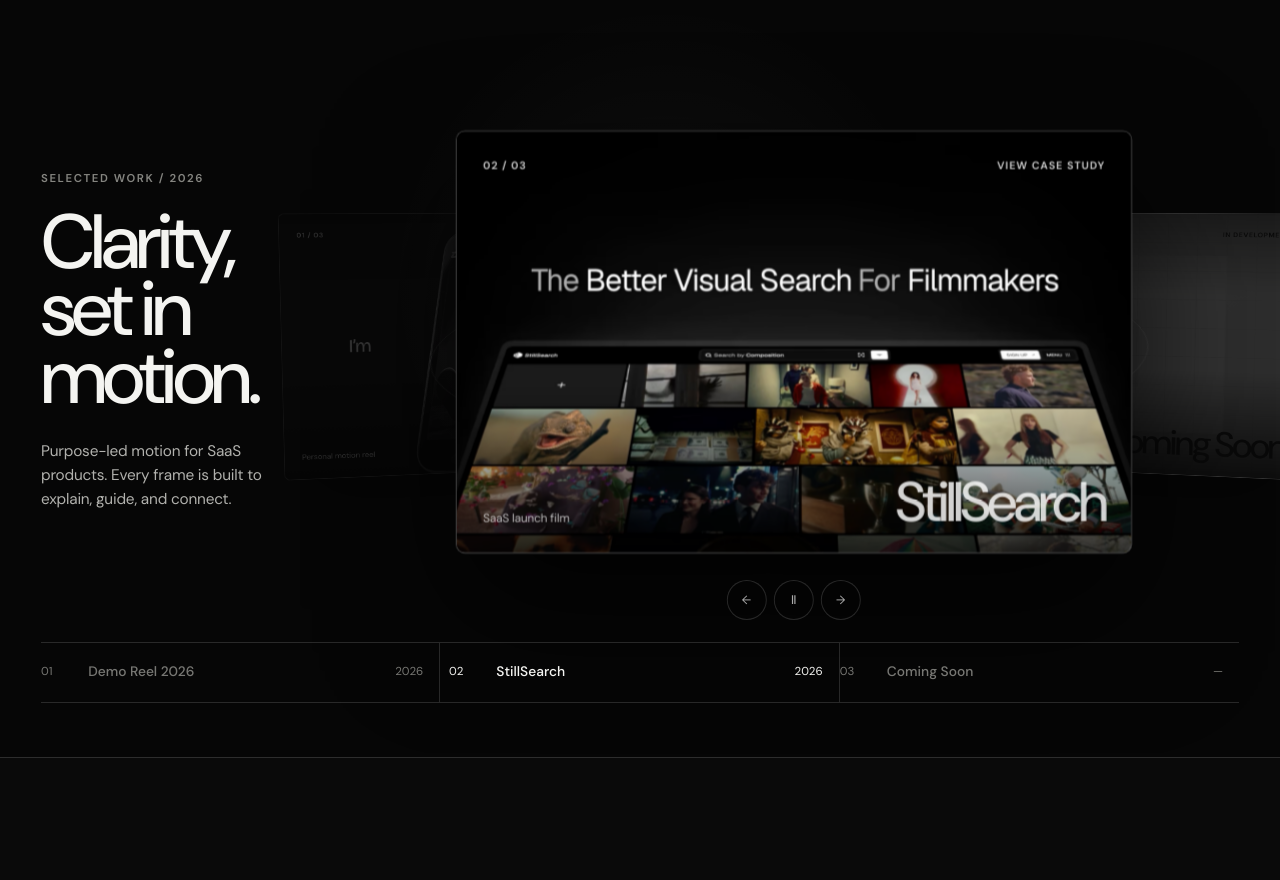
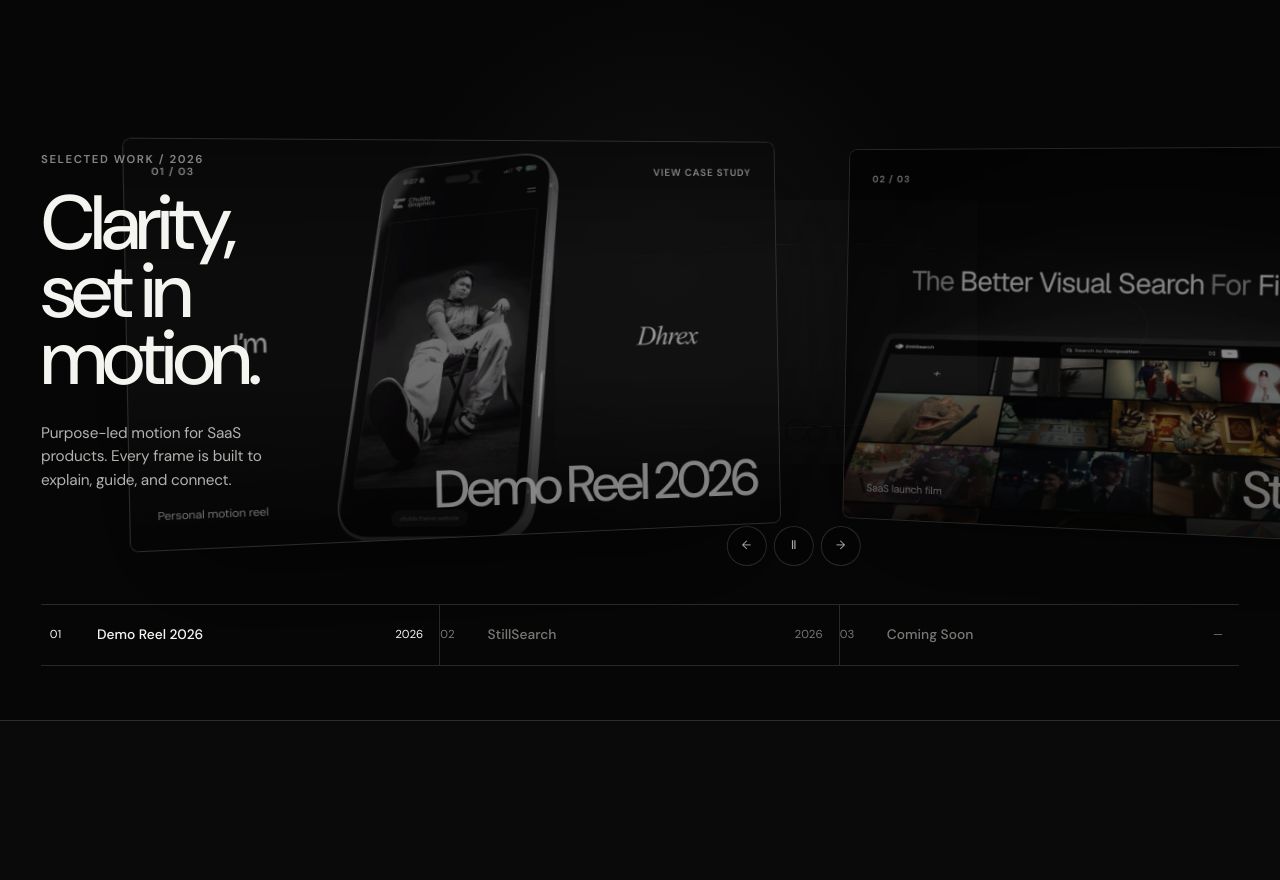
Before and after one commit to chulda-graphics/Portfolio-Website, a Next.js app: page / in a window 1280 px wide. Shown: the part 880-1760 px from the top of the page. Built offline with nearby package versions, Linux system fonts and the light colour scheme.

Commit message:
Refine continuous carousel and navigation flow

```diff
--- a/app/globals.css
+++ b/app/globals.css
@@ -335,6 +335,75 @@
   }
 }
 
+/* Continuous carousel and one-time intro behaviour */
+.home-portal > .work-index {
+  height: 100svh;
+  min-height: 100svh;
+}
+
+.project-carousel {
+  height: min(61svh, 46rem);
+}
+
+.carousel-stage {
+  cursor: grab;
+  touch-action: pan-y;
+  user-select: none;
+}
+
+.carousel-stage[data-dragging="true"] {
+  cursor: grabbing;
+}
+
+.project-carousel-item {
+  left: 50%;
+  opacity: 0;
+  filter: brightness(0.46) saturate(0.42);
+  pointer-events: none;
+  transition: none;
+  will-change: transform, opacity, filter;
+}
+
+.project-carousel-item[data-active="true"] {
+  pointer-events: auto;
+}
+
+.project-carousel-item[data-active="true"] a:hover .carousel-card {
+  border-color: rgba(255, 255, 255, 0.48);
+}
+
+.project-carousel-item[data-active="true"] a:hover img {
+  transform: scale(1.025);
+}
+
+.home-entry[data-bypass-intro="true"] {
+  height: auto;
+  overflow: visible;
+}
+
+.home-entry[data-bypass-intro="true"] > .home-portal {
+  position: relative;
+  width: 100%;
+  height: auto;
+  clip-path: none !important;
+  border-radius: 0 !important;
+  pointer-events: auto;
+  transform: none !important;
+  will-change: auto;
+}
+
+.home-entry[data-bypass-intro="true"] .work-index {
+  position: relative;
+  width: 100%;
+  filter: none !important;
+  transform: none !important;
+}
+
+.home-entry[data-bypass-intro="true"] .macbook-intro,
+.home-entry[data-bypass-intro="true"] .home-portal-glass {
+  display: none;
+}
+
 @media (max-width: 760px) {
   .work-index {
     gap: 1.2rem;
@@ -393,6 +462,10 @@
   .carousel-card,
   .carousel-card img {
     transition-duration: 1ms;
+  }
+
+  .carousel-controls button:nth-child(2) {
+    display: none;
   }
 }
 
@@ -2027,8 +2100,8 @@
   visibility: hidden;
   grid-template-rows: auto 1fr auto;
   padding: 1.6rem var(--page-pad) 2rem;
-  background: #eeeeea;
-  color: #050505;
+  background: #0a0a0a;
+  color: #f3f3f0;
   pointer-events: none;
   transform: translateY(102%);
 }
@@ -2073,14 +2146,14 @@
 .route-transition-rail {
   height: 1px;
   overflow: hidden;
-  background: rgba(5, 5, 5, 0.2);
+  background: rgba(255, 255, 255, 0.18);
 }
 
 .route-transition-rail span {
   display: block;
   width: 100%;
   height: 100%;
-  background: #050505;
+  background: #f3f3f0;
   transform: scaleX(0);
   transform-origin: left;
 }
@@ -2089,19 +2162,19 @@
   visibility: visible;
   pointer-events: auto;
   transform: translateY(0);
-  transition: transform 520ms var(--ease-premium), visibility 0ms;
+  transition: transform 650ms var(--ease-premium), visibility 0ms;
 }
 
 .route-transition[data-phase="covering"] .route-transition-rail span {
   transform: scaleX(0.72);
-  transition: transform 520ms cubic-bezier(0.2, 0.76, 0.24, 1);
+  transition: transform 650ms cubic-bezier(0.2, 0.76, 0.24, 1);
 }
 
 .route-transition[data-phase="revealing"] {
   visibility: visible;
   pointer-events: auto;
   transform: translateY(-102%);
-  transition: transform 720ms var(--ease-premium), visibility 720ms;
+  transition: transform 850ms var(--ease-premium), visibility 850ms;
 }
 
 .route-transition[data-phase="revealing"] .route-transition-rail span {
@@ -3462,6 +3535,11 @@
     padding-top: 7.5rem;
   }
 
+  .home-portal > .work-index {
+    height: auto;
+    min-height: 0;
+  }
+
   .project-rail {
     grid-column: 1;
   }
--- a/components/project-selector.tsx
+++ b/components/project-selector.tsx
@@ -5,42 +5,155 @@
 import type { PointerEvent as ReactPointerEvent } from "react";
 import { projects } from "@/lib/projects";
 
-const ROTATION_INTERVAL = 4600;
+const AUTOPLAY_SPEED = 0.082;
 
-function carouselPosition(index: number, activeIndex: number) {
-  const forward = (index - activeIndex + projects.length) % projects.length;
-  if (forward === 0) return "active";
-  return forward === 1 ? "next" : "previous";
+function wrapDistance(value: number) {
+  const count = projects.length;
+  return ((value + count / 2) % count + count) % count - count / 2;
+}
+
+function wrapIndex(value: number) {
+  return ((value % projects.length) + projects.length) % projects.length;
 }
 
 export function ProjectSelector() {
   const [activeIndex, setActiveIndex] = useState(0);
-  const [autoRotate, setAutoRotate] = useState(true);
-  const [hovered, setHovered] = useState(false);
-  const resumeTimer = useRef<ReturnType<typeof setTimeout> | null>(null);
-
-  const selectProject = (index: number, pause = true) => {
-    setActiveIndex((index + projects.length) % projects.length);
-    if (!pause) return;
-    setAutoRotate(false);
-    if (resumeTimer.current) clearTimeout(resumeTimer.current);
-    resumeTimer.current = setTimeout(() => setAutoRotate(true), 8000);
-  };
+  const [playing, setPlaying] = useState(true);
+  const carousel = useRef<HTMLDivElement>(null);
+  const stage = useRef<HTMLDivElement>(null);
+  const items = useRef<Array<HTMLDivElement | null>>([]);
+  const progress = useRef(0);
+  const velocity = useRef(AUTOPLAY_SPEED);
+  const targetProgress = useRef<number | null>(null);
+  const resumeAt = useRef(0);
+  const animationClock = useRef(0);
+  const hovered = useRef(false);
+  const dragging = useRef(false);
+  const dragStartX = useRef(0);
+  const dragStartProgress = useRef(0);
+  const draggedDistance = useRef(0);
 
   useEffect(() => {
     const reduceMotion = window.matchMedia("(prefers-reduced-motion: reduce)").matches;
-    if (reduceMotion || hovered || !autoRotate) return;
-    const interval = window.setInterval(() => {
-      setActiveIndex((index) => (index + 1) % projects.length);
-    }, ROTATION_INTERVAL);
-    return () => window.clearInterval(interval);
-  }, [autoRotate, hovered]);
+    let frame = 0;
+    let previousTime = performance.now();
+    let renderedActive = -1;
 
-  useEffect(() => () => {
-    if (resumeTimer.current) clearTimeout(resumeTimer.current);
-  }, []);
+    const positionItems = () => {
+      const stageWidth = stage.current?.clientWidth ?? window.innerWidth;
+      const nextActive = wrapIndex(Math.round(progress.current));
+      if (nextActive !== renderedActive) {
+        renderedActive = nextActive;
+        setActiveIndex(nextActive);
+      }
+
+      items.current.forEach((item, index) => {
+        if (!item) return;
+        const distance = wrapDistance(index - progress.current);
+        const angle = distance * (Math.PI * 2 / projects.length);
+        const horizontal = Math.sin(angle);
+        const depth = (Math.cos(angle) + 1) / 2;
+        const scale = 0.68 + depth * 0.32;
+        const x = horizontal * stageWidth * 0.43;
+        const y = Math.abs(horizontal) * stageWidth * 0.018 + (1 - depth) * 8;
+        const z = (depth - 0.5) * 190;
+        const opacity = 0.08 + Math.pow(depth, 1.7) * 0.92;
+        const active = index === nextActive;
+
+        item.style.transform = `translate(-50%, -50%) translate3d(${x}px, ${y}px, ${z}px) rotateY(${-horizontal * 14}deg) rotateZ(${horizontal * 1.25}deg) scale(${scale})`;
+        item.style.opacity = String(opacity);
+        item.style.filter = `brightness(${0.46 + depth * 0.54}) saturate(${0.42 + depth * 0.58})`;
+        item.style.zIndex = String(Math.round(depth * 100));
+        item.style.pointerEvents = active ? "auto" : "none";
+        item.dataset.active = active ? "true" : "false";
+      });
+    };
+
+    const draw = (time: number) => {
+      animationClock.current = time;
+      const delta = Math.min((time - previousTime) / 1000, 0.05);
+      previousTime = time;
+
+      if (reduceMotion && targetProgress.current !== null) {
+        progress.current = targetProgress.current;
+        targetProgress.current = null;
+      } else if (!reduceMotion && !dragging.current) {
+        if (targetProgress.current !== null) {
+          const distance = targetProgress.current - progress.current;
+          const blend = 1 - Math.exp(-delta * 5.2);
+          progress.current += distance * blend;
+          velocity.current *= Math.exp(-delta * 8);
+          if (Math.abs(distance) < 0.0015) {
+            progress.current = targetProgress.current;
+            targetProgress.current = null;
+            velocity.current = 0;
+            resumeAt.current = time + 650;
+          }
+        } else {
+          const canAutoplay = playing && time >= resumeAt.current;
+          const desiredSpeed = canAutoplay
+            ? AUTOPLAY_SPEED * (hovered.current ? 0.32 : 1)
+            : 0;
+          const blend = 1 - Math.exp(-delta * 2.7);
+          velocity.current += (desiredSpeed - velocity.current) * blend;
+          progress.current += velocity.current * delta;
+        }
+      }
+
+      if (Math.abs(progress.current) > 1200 && targetProgress.current === null) {
+        progress.current %= projects.length;
+      }
+      positionItems();
+      frame = requestAnimationFrame(draw);
+    };
+
+    positionItems();
+    frame = requestAnimationFrame(draw);
+    return () => cancelAnimationFrame(frame);
+  }, [playing]);
+
+  const moveToProject = (index: number) => {
+    const distance = wrapDistance(index - progress.current);
+    targetProgress.current = progress.current + distance;
+    resumeAt.current = animationClock.current + 900;
+  };
+
+  const moveBy = (amount: number) => {
+    targetProgress.current = progress.current + amount;
+    resumeAt.current = animationClock.current + 900;
+  };
+
+  const beginDrag = (event: ReactPointerEvent<HTMLDivElement>) => {
+    if (event.pointerType === "mouse" && event.button !== 0) return;
+    dragging.current = true;
+    draggedDistance.current = 0;
+    dragStartX.current = event.clientX;
+    dragStartProgress.current = progress.current;
+    targetProgress.current = null;
+    velocity.current = 0;
+    event.currentTarget.setPointerCapture(event.pointerId);
+    event.currentTarget.dataset.dragging = "true";
+  };
+
+  const drag = (event: ReactPointerEvent<HTMLDivElement>) => {
+    if (!dragging.current) return;
+    const width = stage.current?.clientWidth ?? window.innerWidth;
+    const distance = event.clientX - dragStartX.current;
+    draggedDistance.current = Math.max(draggedDistance.current, Math.abs(distance));
+    progress.current = dragStartProgress.current - distance / Math.max(width * 0.42, 1);
+  };
+
+  const endDrag = (event: ReactPointerEvent<HTMLDivElement>) => {
+    if (!dragging.current) return;
+    dragging.current = false;
+    resumeAt.current = animationClock.current + 850;
+    velocity.current = 0;
+    event.currentTarget.releasePointerCapture(event.pointerId);
+    delete event.currentTarget.dataset.dragging;
+  };
 
   const tiltCard = (event: ReactPointerEvent<HTMLElement>) => {
+    if (dragging.current) return;
     const bounds = event.currentTarget.getBoundingClientRect();
     const x = (event.clientX - bounds.left) / bounds.width - 0.5;
     const y = (event.clientY - bounds.top) / bounds.height - 0.5;
@@ -51,14 +164,6 @@
   const resetTilt = (event: ReactPointerEvent<HTMLElement>) => {
     event.currentTarget.style.removeProperty("--card-tilt-x");
     event.currentTarget.style.removeProperty("--card-tilt-y");
-  };
-
-  const toggleAutoRotate = () => {
-    if (resumeTimer.current) {
-      clearTimeout(resumeTimer.current);
-      resumeTimer.current = null;
-    }
-    setAutoRotate((value) => !value);
   };
 
   return (
@@ -73,28 +178,46 @@
       </div>
 
       <div
+        ref={carousel}
         className="project-carousel"
         role="region"
         aria-roledescription="carousel"
-        aria-label="Selected projects"
+        aria-label="Continuously rotating selected projects"
         tabIndex={0}
-        onPointerEnter={() => setHovered(true)}
-        onPointerLeave={() => setHovered(false)}
+        onPointerEnter={() => { hovered.current = true; }}
+        onPointerLeave={() => { hovered.current = false; }}
+        onFocus={() => { hovered.current = true; }}
+        onBlur={(event) => {
+          if (!event.currentTarget.contains(event.relatedTarget)) hovered.current = false;
+        }}
         onKeyDown={(event) => {
           if (event.key === "ArrowRight") {
             event.preventDefault();
-            selectProject(activeIndex + 1);
+            moveBy(1);
           } else if (event.key === "ArrowLeft") {
             event.preventDefault();
-            selectProject(activeIndex - 1);
+            moveBy(-1);
+          }
+        }}
+        onClickCapture={(event) => {
+          if (draggedDistance.current > 6) {
+            event.preventDefault();
+            event.stopPropagation();
+            draggedDistance.current = 0;
           }
         }}
       >
         <div className="carousel-orbit" aria-hidden="true" />
-        <div className="carousel-stage">
+        <div
+          ref={stage}
+          className="carousel-stage"
+          onPointerDown={beginDrag}
+          onPointerMove={drag}
+          onPointerUp={endDrag}
+          onPointerCancel={endDrag}
+        >
           {projects.map((project, index) => {
-            const position = carouselPosition(index, activeIndex);
-            const active = position === "active";
+            const active = index === activeIndex;
             const card = (
               <article
                 className={`carousel-card${project.href ? "" : " is-coming"}`}
@@ -128,30 +251,19 @@
 
             return (
               <div
+                ref={(element) => { items.current[index] = element; }}
                 className="project-carousel-item"
-                data-position={position}
                 key={project.index}
                 aria-hidden={!active}
               >
                 {active && project.href ? (
-                  <Link
-                    href={project.href}
-                    data-cursor="View"
-                    aria-label={`View ${project.title} case study`}
-                  >
+                  <Link href={project.href} data-cursor="View" aria-label={`View ${project.title} case study`}>
                     {card}
                   </Link>
                 ) : active ? (
                   <div aria-label={`${project.title}, ${project.descriptor}`}>{card}</div>
                 ) : (
-                  <button
-                    type="button"
-                    tabIndex={-1}
-                    onClick={() => selectProject(index)}
-                    aria-label={`Show ${project.title}`}
-                  >
-                    {card}
-                  </button>
+                  <div>{card}</div>
                 )}
               </div>
             );
@@ -159,23 +271,26 @@
         </div>
 
         <div className="carousel-controls">
-          <button type="button" onClick={() => selectProject(activeIndex - 1)} aria-label="Previous project">←</button>
+          <button type="button" onClick={() => moveBy(-1)} aria-label="Previous project">←</button>
           <button
             type="button"
-            onClick={toggleAutoRotate}
-            aria-label={autoRotate ? "Pause project rotation" : "Resume project rotation"}
-            aria-pressed={!autoRotate}
+            onClick={() => {
+              setPlaying((value) => !value);
+              resumeAt.current = animationClock.current + 500;
+            }}
+            aria-label={playing ? "Pause project rotation" : "Resume project rotation"}
+            aria-pressed={!playing}
           >
-            {autoRotate ? "Ⅱ" : "▶"}
+            {playing ? "Ⅱ" : "▶"}
           </button>
-          <button type="button" onClick={() => selectProject(activeIndex + 1)} aria-label="Next project">→</button>
+          <button type="button" onClick={() => moveBy(1)} aria-label="Next project">→</button>
         </div>
       </div>
 
       <ol className="project-rail" aria-label="Project index">
         {projects.map((project, index) => (
           <li key={project.index} data-active={index === activeIndex}>
-            <button type="button" onClick={() => selectProject(index)} aria-current={index === activeIndex ? "true" : undefined}>
+            <button type="button" onClick={() => moveToProject(index)} aria-current={index === activeIndex ? "true" : undefined}>
               <span className="project-number">{project.index}</span>
               <span className="project-name">{project.title}</span>
               <span className="project-kind">{project.descriptor}</span>
```
Also changed, not shown: components/macbook-intro.tsx (+47 -10 lines), components/motion-system.tsx (+33 -5 lines).
